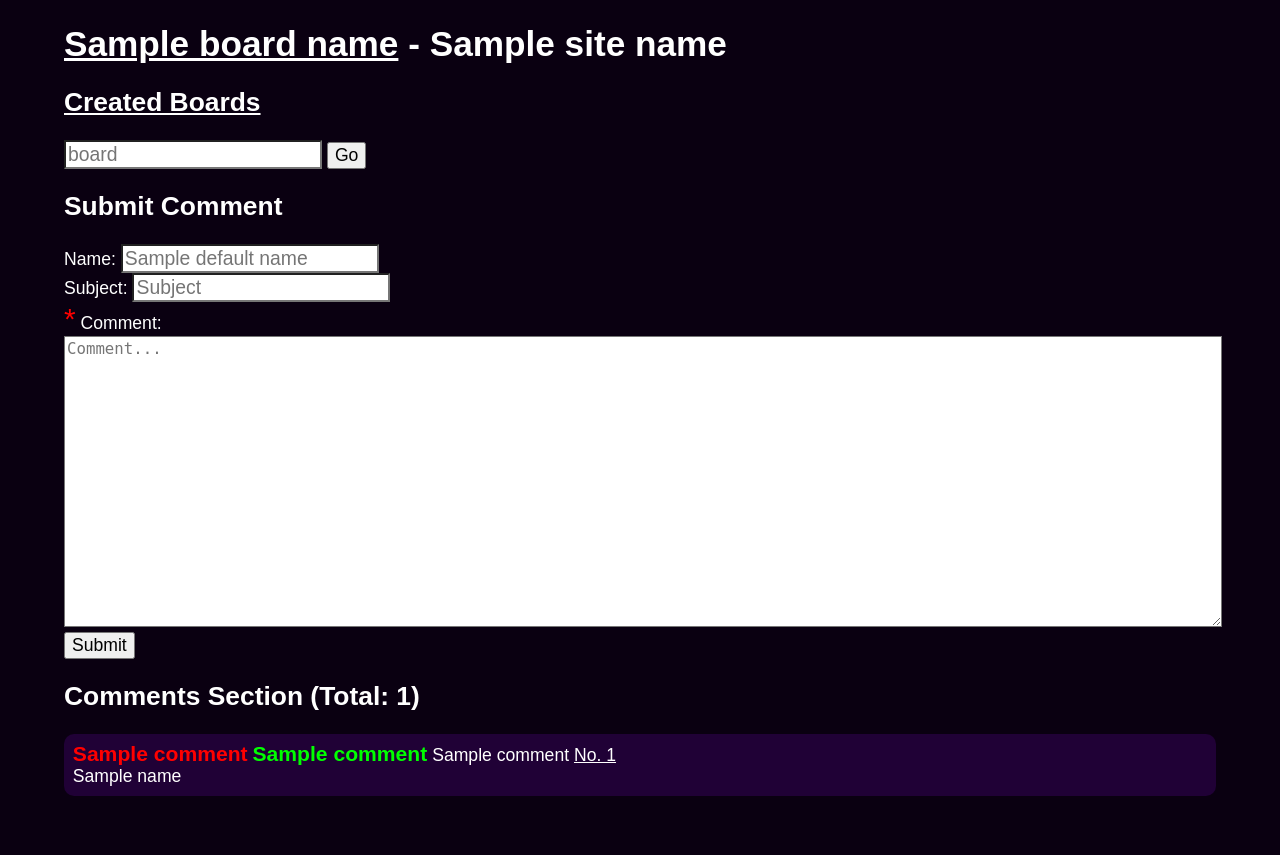
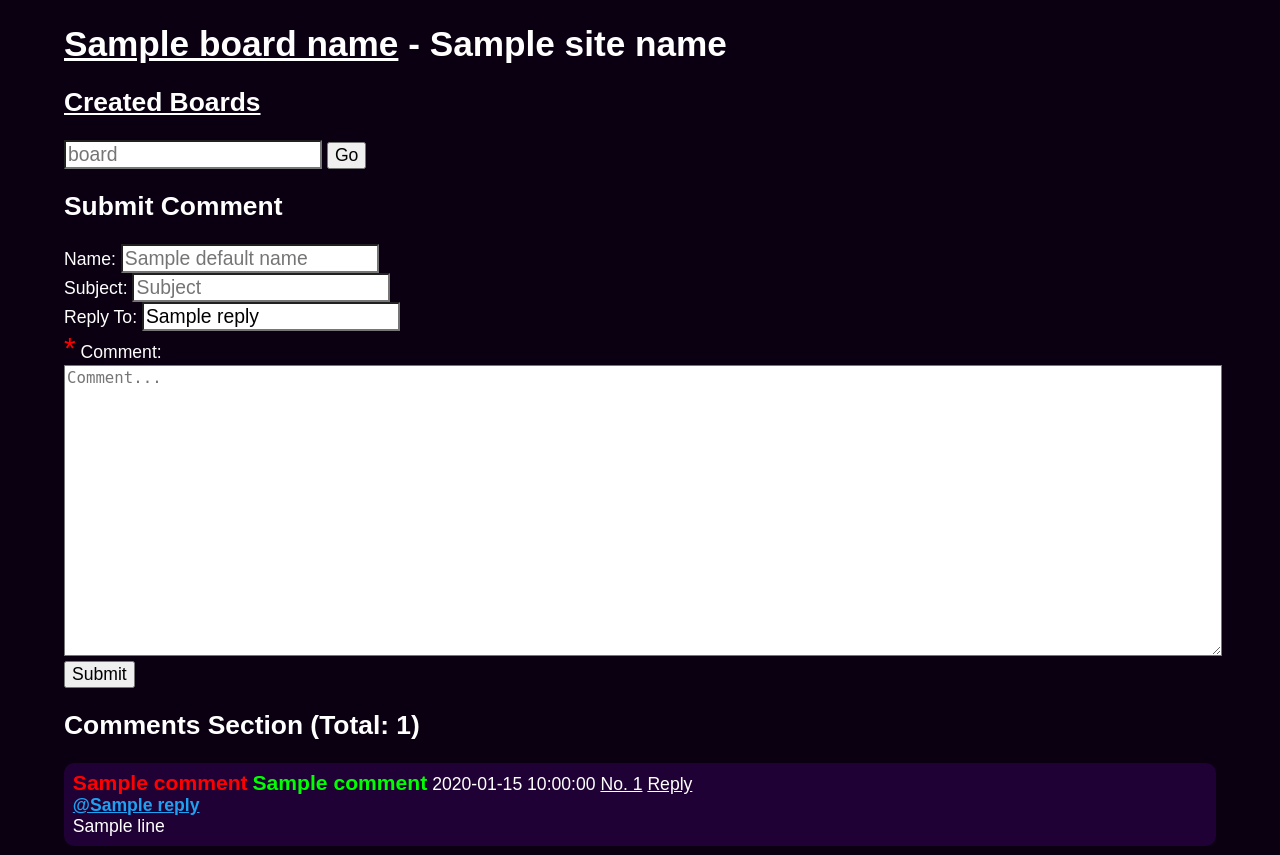
Before and after one commit to gscbravo/inf, a Flask app: template src/templates/comments.html in a window 1280 px wide. Before the commit the page ends 796 px from the top, so only its background shows below. Run offline with Flask 3, Linux system fonts and the light colour scheme; the template is opened without the code that fills it: most values are stand-ins (such as "Sample title", 1, 10 or a date in 2020).

Commit message:
reply system half done

```diff
--- a/src/app.py
+++ b/src/app.py
@@ -40,6 +40,7 @@
     cur.execute(f'''create table if not exists {board_name} (
             name text,
             subject text,
+            reply text,
             text text,
             date text
             )''')
@@ -70,8 +71,16 @@
     res = cur.execute(f'select rowid, * from {req_board}').fetchall()
     board_comments = []
     for comment in res:
-        board_comments.insert(0, [comment[0], comment[1], comment[2], comment[3].split("\n"), comment[4]])
-    return render_template("comments.html", board_name=req_board, comments=board_comments, default_name=DEFAULT_NAME, site_name=SITE_NAME, site_description=SITE_DESCRIPTION)
+        board_comments.insert(0, {
+            "id": comment[0],
+            "name": comment[1],
+            "subject": comment[2],
+            "reply": comment[3],
+            "text": comment[4],
+            "date": comment[5]
+        })
+    reply = request.args.get("reply", "")
+    return render_template("comments.html", reply=reply, board_name=req_board, comments=board_comments, default_name=DEFAULT_NAME, site_name=SITE_NAME, site_description=SITE_DESCRIPTION)
 
 @app.route("/go", methods=["GET", "POST"])
 def go_to_board():
@@ -91,8 +100,14 @@
     name = request.form.get("name", "").strip()
     subject = request.form.get("subject", "").strip()
     text = request.form.get("text", "").strip()
+    reply = request.form.get("reply", "").strip()
 
     req_board = board.lower().strip()
+
+    # if invalid reply to id
+    if reply and not reply.isdigit():
+        print(reply)
+        return render_template("error.html", error="Invalid reply ID")
 
     # if text is empty, error
     if not text:
@@ -110,6 +125,7 @@
     comment_data = (
         name,
         subject,
+        reply,
         text,
         str(datetime.now(timezone.utc).strftime("%Y-%m-%d %H:%M:%S"))
         )
@@ -122,7 +138,7 @@
     if len(cur.execute(f'select * from {req_board}').fetchall()) >= MAX_COMMENTS:
         cur.execute(f'delete from {req_board} where rowid in (select rowid from {req_board} limit 1)')
 
-    cur.execute(f'insert into {req_board} values (?, ?, ?, ?)', comment_data)
+    cur.execute(f'insert into {req_board} values (?, ?, ?, ?, ?)', comment_data)
     conn.commit()
 
     return redirect(f"/b/{req_board}/")
--- a/src/static/style.css
+++ b/src/static/style.css
@@ -41,6 +41,9 @@
 .comment-id {
 	text-decoration: underline;
 }
+.comment-reply {
+	text-decoration: underline;
+}
 .comment-subject {
 	font-weight: bold;
 	font-size: 1.2em;
--- a/src/templates/comments.html
+++ b/src/templates/comments.html
@@ -24,6 +24,8 @@
 			<input type="text" name="name" id="form-name" placeholder="{{ default_name }}"><br>
 			<label for="form-subject">Subject:</label>
 			<input type="text" name="subject" id="form-subject" placeholder="Subject"><br>
+			<label for="form-reply">Reply To:</label>
+			<input type="text" name="reply" value="{{ reply }}" id="form-reply" placeholder="Reply"><br>
 			<label for="form-text"><span id="form-req" title="Required">*</span> Comment:</label><br>
 			<textarea name="text" id="form-text" cols="35" rows="15" placeholder="Comment..." required></textarea><br>
 			<input type="submit" id="form-submit" value="Submit">
@@ -31,15 +33,19 @@
 		<!-- comment section -->
 		<h2>Comments Section (Total: {{ comments|length }})</h2>
 		{% for comment in comments %}
-		<div class="comment" id="p{{ comment[0] }}">
+		<div class="comment" id="p{{ comment['id'] }}">
 			<span class="comment-info">
-				<span class="comment-subject">{{ comment[2] }}</span>
-				<span class="comment-name">{{ comment[1] }}</span>
-				<span>{{ comment[4] }}</span>
-				<a href="#p{{ comment[0] }}" class="comment-id">No. {{ comment[0] }}</a>
+				<span class="comment-subject">{{ comment['subject'] }}</span>
+				<span class="comment-name">{{ comment['name'] }}</span>
+				<span>{{ comment['date'] }}</span>
+				<a href="#p{{ comment['id'] }}" class="comment-id">No. {{ comment['id'] }}</a>
+				<a href="?reply={{ comment['id']}}" class="comment-reply">Reply</a>
 			</span><br>
+			{% if comment['reply'] %}
+			<div><a href="#p{{ comment['reply'] }}" class="comment-replyto">@{{ comment['reply'] }}</a></div>
+			{% endif %}
 			<span class="comment-text">
-				{% for line in comment[3] %}
+				{% for line in comment['text'] %}
 				{{ line }}
 				{% if not loop.last %}
 				<br>
```
